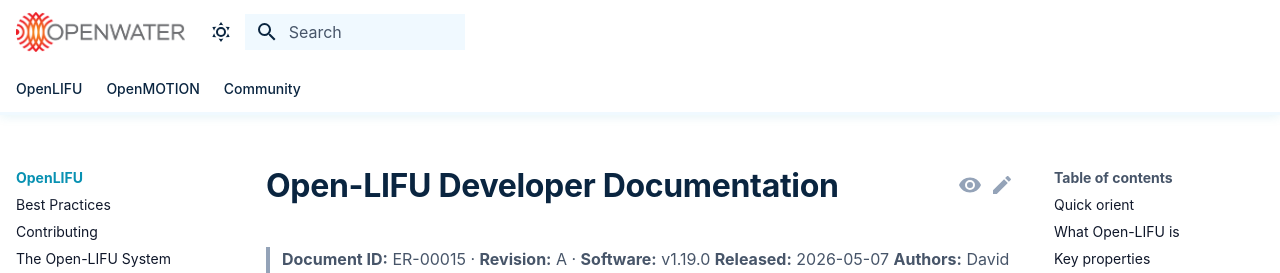
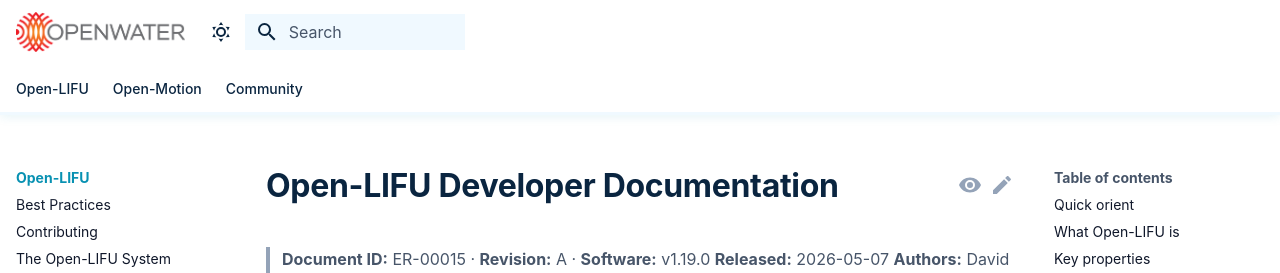
Before and after one commit to OpenwaterHealth/openwater-docs, an MkDocs documentation site: the page built from docs/openlifu/index.md, in a window 1280 px wide. Shown: the top 273 px of the page. Built offline with MkDocs 1.6.1 and Material for MkDocs 9.7.7, drawn with Linux system fonts in a browser that asks for light colours; comment, search, counter and statistics services are not loaded; part of the change alters nothing that is shown.

Commit message:
Update mkdocs.yml

```diff
--- a/mkdocs.yml
+++ b/mkdocs.yml
@@ -7,7 +7,7 @@
 # =============================================================================
 
 site_name: Openwater Documentation
-site_description: Open-source medical device platforms — Open-LIFU and Open-MOTION
+site_description: Open-source medical device platforms — Open-LIFU and Open-Motion
 site_url: https://docs.openwater.health
 site_author: Openwater Health
 
@@ -119,7 +119,7 @@ plugins:
 # Navigation
 # -----------------------------------------------------------------------------
 nav:
-  - OpenLIFU:
+  - Open-LIFU:
       - Overview: openlifu/index.md
       - Best Practices: openlifu/best-practices.md
       - Contributing: openlifu/contributing.md
@@ -127,7 +127,7 @@ nav:
       - Software Development: openlifu/software.md
       - Hardware Development: openlifu/hardware.md
       - Slicer Open-LIFU: openlifu/slicer.md
-  - OpenMOTION:
+  - Open-Motion:
       - Overview: openmotion/index.md
       - Best Practices: openmotion/best-practices.md
       - Contributing: openmotion/contributing.md
```
